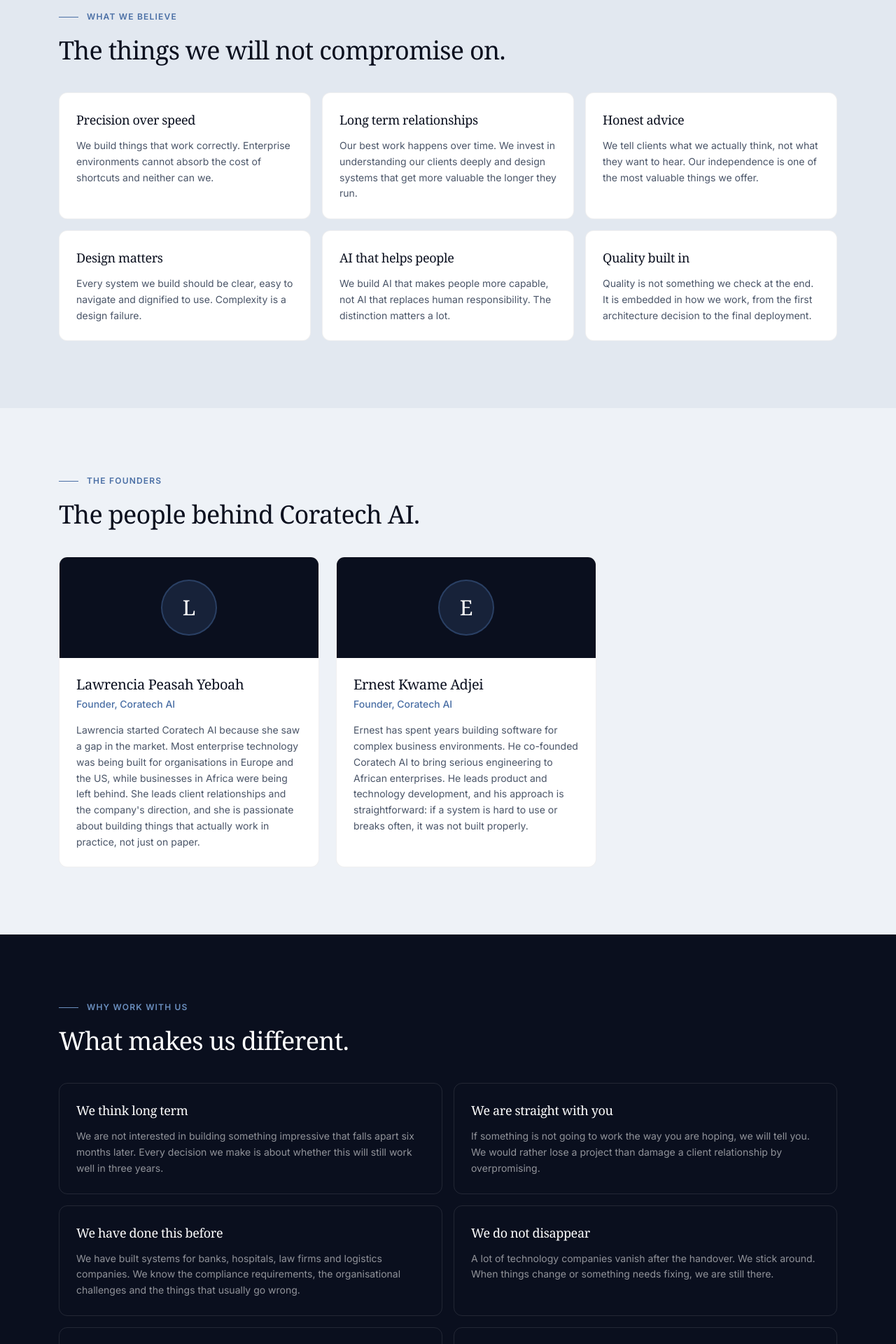
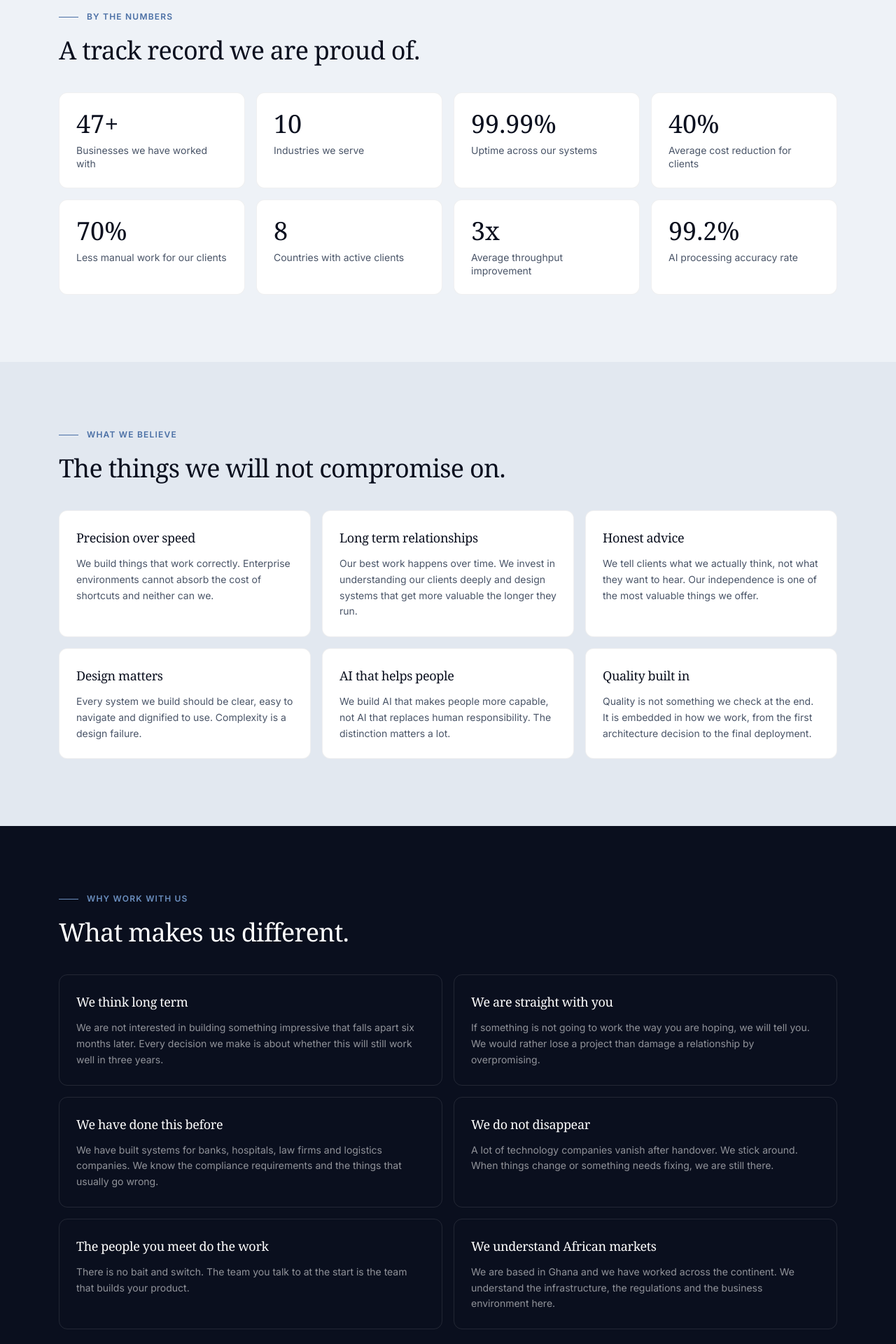
Before and after one commit to goldsocialsecurityshippment/coratech-ai, a Next.js app: page /about in a window 1280 px wide. Shown: the part 1660-3580 px from the top of the page at 70% size. Built offline with nearby package versions, Linux system fonts and the light colour scheme.

Commit message:
Remove founders, update email sender, update copy

```diff
--- a/app/about/page.tsx
+++ b/app/about/page.tsx
@@ -5,26 +5,14 @@
 
 export const metadata: Metadata = {
   title: "About Coratech AI — Enterprise Technology Company | Accra, Ghana",
-  description: "Coratech AI is founded in Accra, Ghana by Lawrencia Peasah Yeboah and Ernest Kwame Adjei. We build AI and digital infrastructure for organisations across Africa and beyond.",
-  keywords: ["Coratech AI founders", "AI company Ghana", "enterprise AI Accra", "Canmore Digital Ghana"],
+  description: "Coratech AI is an enterprise technology company based in Accra, Ghana. We build AI systems and digital infrastructure for organisations across Africa and beyond. Part of Canmore Digital.",
+  keywords: ["AI company Ghana", "enterprise AI Accra", "Canmore Digital Ghana", "technology company Ghana"],
 };
-
-const founders = [
-  {
-    name: "Lawrencia Peasah Yeboah",
-    title: "Founder",
-    bio: "Lawrencia started Coratech AI because she saw a gap in the market. Most enterprise technology was being built for organisations in Europe and the US, while businesses in Africa were being left behind. She leads client relationships and the company's direction, and she is passionate about building things that actually work in practice, not just on paper.",
-  },
-  {
-    name: "Ernest Kwame Adjei",
-    title: "Founder",
-    bio: "Ernest has spent years building software for complex business environments. He co-founded Coratech AI to bring serious engineering to African enterprises. He leads product and technology development, and his approach is straightforward: if a system is hard to use or breaks often, it was not built properly.",
-  },
-];
 
 export default function AboutPage() {
   return (
     <>
+      {/* Hero */}
       <section className="relative pt-28 md:pt-40 pb-14 md:pb-20 overflow-hidden">
         <Image src="https://images.unsplash.com/photo-1497366811353-6870744d04b2?w=1920&q=80&auto=format&fit=crop" alt="Modern office" fill className="object-cover object-center" />
         <div className="absolute inset-0 bg-[#0A0F1E]/80" />
@@ -38,6 +26,7 @@
         </div>
       </section>
 
+      {/* Who we are */}
       <section className="py-16 md:py-24 bg-[#EEF2F7]">
         <div className="wrap">
           <div className="grid grid-cols-1 lg:grid-cols-2 gap-12 lg:gap-20">
@@ -64,6 +53,7 @@
         </div>
       </section>
 
+      {/* Quote */}
       <section className="relative py-16 md:py-24 overflow-hidden">
         <Image src="https://images.unsplash.com/photo-1521737604893-d14cc237f11d?w=1920&q=80&auto=format&fit=crop" alt="Team at work" fill className="object-cover" />
         <div className="absolute inset-0 bg-[#0A0F1E]/83" />
@@ -73,6 +63,32 @@
         </div>
       </section>
 
+      {/* Numbers */}
+      <section className="py-16 md:py-24 bg-[#EEF2F7]">
+        <div className="wrap">
+          <Label>By The Numbers</Label>
+          <h2 className="text-2xl md:text-4xl text-[#0A0F1E] mb-10">A track record we are proud of.</h2>
+          <div className="grid grid-cols-2 md:grid-cols-4 gap-4">
+            {[
+              { metric: "47+", label: "Businesses we have worked with" },
+              { metric: "10", label: "Industries we serve" },
+              { metric: "99.99%", label: "Uptime across our systems" },
+              { metric: "40%", label: "Average cost reduction for clients" },
+              { metric: "70%", label: "Less manual work for our clients" },
+              { metric: "8", label: "Countries with active clients" },
+              { metric: "3x", label: "Average throughput improvement" },
+              { metric: "99.2%", label: "AI processing accuracy rate" },
+            ].map((s, i) => (
+              <div key={i} className="card p-6">
+                <div className="font-serif text-3xl md:text-4xl text-[#0A0F1E] mb-2 leading-none">{s.metric}</div>
+                <p className="text-sm text-[#4A5568] leading-snug">{s.label}</p>
+              </div>
+            ))}
+          </div>
+        </div>
+      </section>
+
+      {/* Values */}
       <section className="py-16 md:py-24 bg-[#E2E8F0]">
         <div className="wrap">
           <Label>What We Believe</Label>
@@ -88,29 +104,7 @@
         </div>
       </section>
 
-      <section className="py-16 md:py-24 bg-[#EEF2F7]">
-        <div className="wrap">
-          <Label>The Founders</Label>
-          <h2 className="text-2xl md:text-4xl text-[#0A0F1E] mb-10">The people behind Coratech AI.</h2>
-          <div className="grid grid-cols-1 sm:grid-cols-2 gap-6 max-w-3xl">
-            {founders.map(m => (
-              <div key={m.name} className="card overflow-hidden">
-                <div className="p-8 bg-[#0A0F1E] flex items-center justify-center">
-                  <div className="w-20 h-20 rounded-full bg-[#4A6FA5]/20 border-2 border-[#4A6FA5]/40 flex items-center justify-center">
-                    <span className="font-serif text-3xl text-white">{m.name.charAt(0)}</span>
-                  </div>
-                </div>
-                <div className="p-6">
-                  <h3 className="font-serif text-xl text-[#0A0F1E] mb-1">{m.name}</h3>
-                  <p className="text-sm text-[#4A6FA5] font-medium mb-4">{m.title}, Coratech AI</p>
-                  <p className="text-sm text-[#4A5568] leading-relaxed">{m.bio}</p>
-                </div>
-              </div>
-            ))}
-          </div>
-        </div>
-      </section>
-
+      {/* Why us */}
       <section className="py-16 md:py-24 bg-[#0A0F1E]">
         <div className="wrap">
           <div className="flex items-center gap-3 mb-5">
@@ -121,11 +115,11 @@
           <div className="grid grid-cols-1 sm:grid-cols-2 gap-4">
             {[
               { title: "We think long term", text: "We are not interested in building something impressive that falls apart six months later. Every decision we make is about whether this will still work well in three years." },
-              { title: "We are straight with you", text: "If something is not going to work the way you are hoping, we will tell you. We would rather lose a project than damage a client relationship by overpromising." },
-              { title: "We have done this before", text: "We have built systems for banks, hospitals, law firms and logistics companies. We know the compliance requirements, the organisational challenges and the things that usually go wrong." },
-              { title: "We do not disappear", text: "A lot of technology companies vanish after the handover. We stick around. When things change or something needs fixing, we are still there." },
+              { title: "We are straight with you", text: "If something is not going to work the way you are hoping, we will tell you. We would rather lose a project than damage a relationship by overpromising." },
+              { title: "We have done this before", text: "We have built systems for banks, hospitals, law firms and logistics companies. We know the compliance requirements and the things that usually go wrong." },
+              { title: "We do not disappear", text: "A lot of technology companies vanish after handover. We stick around. When things change or something needs fixing, we are still there." },
               { title: "The people you meet do the work", text: "There is no bait and switch. The team you talk to at the start is the team that builds your product." },
-              { title: "We understand African markets", text: "We are based in Ghana and we have worked across the continent. We understand the infrastructure, the regulations and the business environment in a way that many overseas firms do not." },
+              { title: "We understand African markets", text: "We are based in Ghana and we have worked across the continent. We understand the infrastructure, the regulations and the business environment here." },
             ].map(item => (
               <div key={item.title} className="border border-white/10 rounded-xl p-6">
                 <h3 className="font-serif text-lg text-white mb-3">{item.title}</h3>
@@ -136,6 +130,7 @@
         </div>
       </section>
 
+      {/* Canmore */}
       <section className="py-10 bg-[#E2E8F0] border-t border-[#0A0F1E]/07 text-center">
         <div className="wrap">
           <p className="text-base text-[#4A5568]">Coratech AI is part of <span className="font-semibold text-[#0A0F1E]">Canmore Digital</span>.</p>
--- a/app/api/contact/route.ts
+++ b/app/api/contact/route.ts
@@ -13,7 +13,7 @@
     }
 
     const { data, error } = await resend.emails.send({
-      from: "Coratech AI Website <onboarding@resend.dev>",
+      from: "Coratech AI <hello@coratechai.com>",
       to: ["hello@coratechai.com"],
       replyTo: email,
       subject: `New enquiry from ${firstName} ${lastName} — ${company || "Unknown Company"}`,
```
